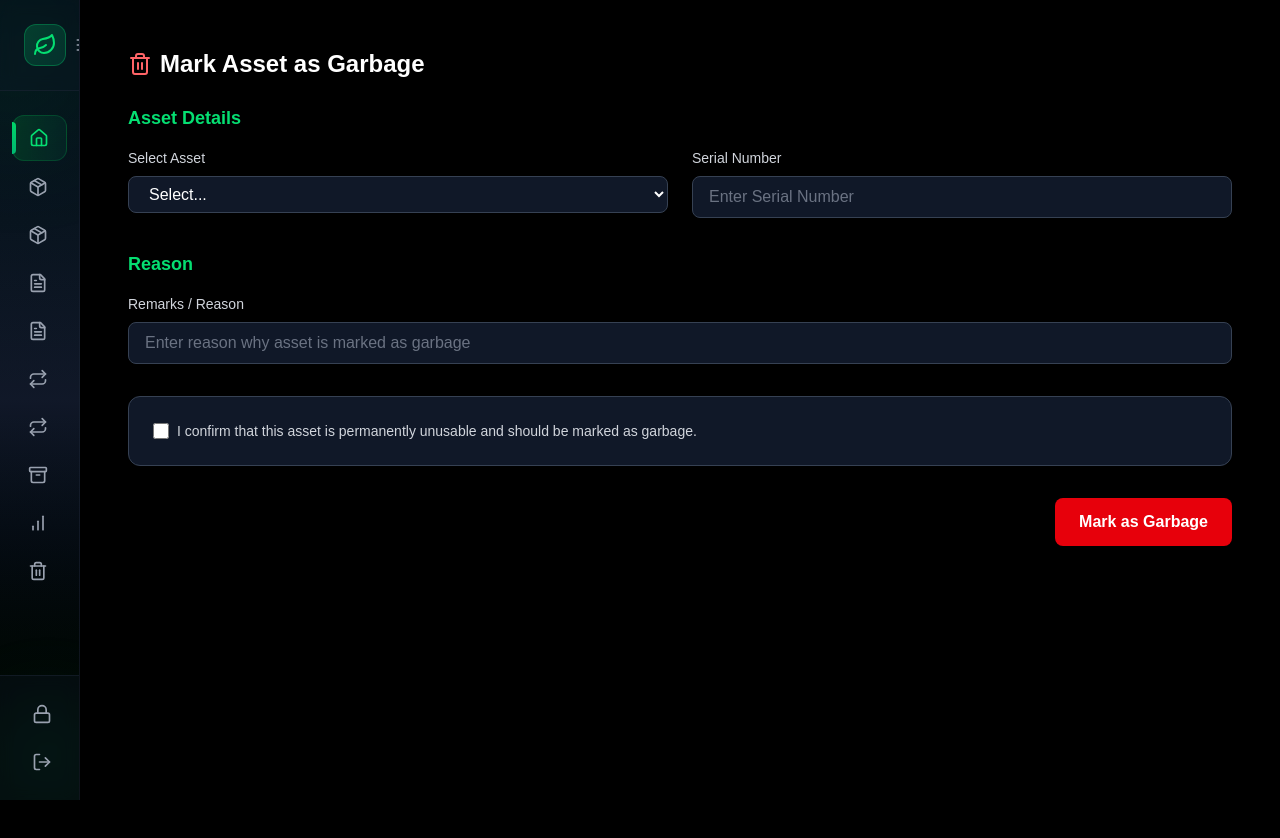
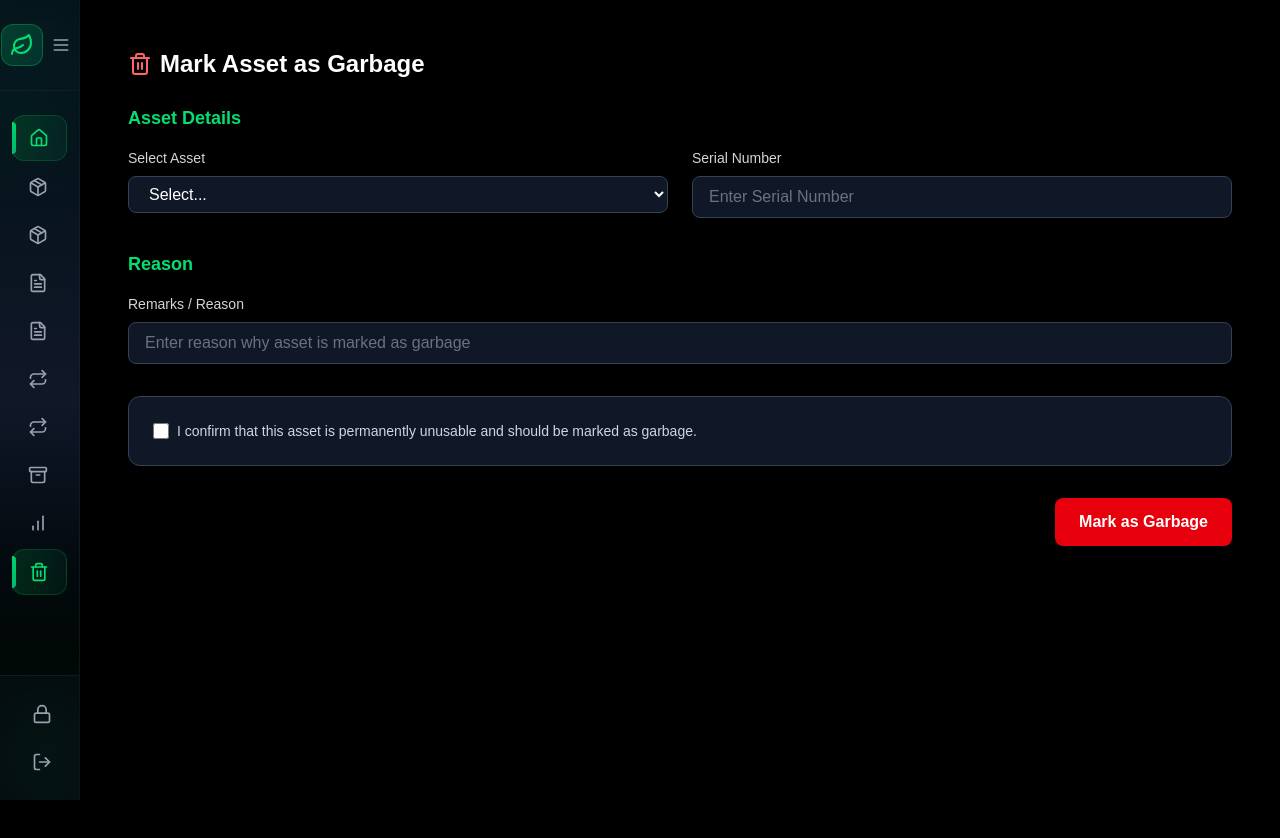
Before and after one commit to AmanBhatt0910/greenfuel-asset-management, a Next.js app: page /dashboard/garbage in a window 1280 px wide. Both pictures are taken after a click on the button 245 px from the left and 46 px from the top of the page. Shown: the top 838 px of the page. Built offline with nearby package versions, Linux system fonts and the light colour scheme.

Commit message:
Updated Sidebar to fix links issue

```diff
--- a/src/components/Sidebar.jsx
+++ b/src/components/Sidebar.jsx
@@ -1,16 +1,15 @@
 "use client";
 import { useState, useEffect } from "react";
-import { useRouter } from "next/navigation";
+import { useRouter, usePathname } from "next/navigation"; // ✅ usePathname for active state
 import {
   Home, Package, FileText, Repeat, BarChart, Trash2, Archive, Lock, Menu, LogOut, ChevronRight, Leaf
 } from "lucide-react";
 
 export default function Sidebar() {
-  // Simulated pathname for demo
-  const pathname = "/dashboard";
+  const router = useRouter();
+  const pathname = usePathname(); // ✅ get current route
   const [collapsed, setCollapsed] = useState(false);
   const [mounted, setMounted] = useState(false);
-  const router = useRouter();
 
   useEffect(() => {
     setMounted(true);
@@ -36,12 +35,11 @@ export default function Sidebar() {
 
   const handleNavigation = (href, isLogout) => {
     if (isLogout) {
-      // Handle logout logic
       console.log("Logging out...");
       localStorage.removeItem("token");
-      router.push("/");
+      router.push("/"); // ✅ logout redirect
     } else {
-      console.log(`Navigating to: ${href}`);
+      router.push(href); // ✅ real navigation
     }
   };
 
@@ -58,8 +56,11 @@ export default function Sidebar() {
       <div className="absolute top-0 right-0 w-32 h-32 bg-green-400/10 rounded-full blur-3xl"></div>
       <div className="absolute bottom-0 left-0 w-24 h-24 bg-emerald-400/10 rounded-full blur-2xl"></div>
 
-      {/* Enhanced Brand Header */}
-      <div className="relative z-10 flex items-center justify-between p-6 border-b border-gray-800/50 bg-gray-900/30 backdrop-blur-sm">
+      {/* Brand Header */}
+      <div
+        className={`relative z-10 flex items-center p-6 border-b border-gray-800/50 bg-gray-900/30 backdrop-blur-sm
+          ${collapsed ? "justify-center" : "justify-between"}`}
+      >
         {!collapsed && (
           <div className="flex items-center space-x-3">
             <div className="p-2 rounded-xl bg-gradient-to-br from-green-400/20 to-emerald-600/20 border border-green-400/30">
@@ -73,32 +74,34 @@ export default function Sidebar() {
             </div>
           </div>
         )}
+
         {collapsed && (
-          <div className="p-2 rounded-xl bg-gradient-to-br from-green-400/20 to-emerald-600/20 border border-green-400/30 mx-auto">
-            <Leaf size={24} className="text-green-400" />
+          <div className="flex-1 flex justify-center">
+            <div className="p-2 rounded-xl bg-gradient-to-br from-green-400/20 to-emerald-600/20 border border-green-400/30">
+              <Leaf size={24} className="text-green-400" />
+            </div>
           </div>
         )}
+
         <button
           onClick={() => setCollapsed(!collapsed)}
-          className="p-2 rounded-lg hover:bg-gray-800/50 transition-all duration-200 group"
+          className="p-2 rounded-lg hover:bg-gray-800/50 transition-all duration-200 group ml-auto"
         >
           <Menu size={20} className="text-gray-400 group-hover:text-green-400 transition-colors" />
         </button>
       </div>
 
-      {/* Scrollable Menu with Enhanced Styling */}
+
+      {/* Main Menu */}
       <div className="flex-1 overflow-y-auto px-3 py-6 relative z-10">
         <nav className="flex flex-col gap-1 mb-8">
           {menu.map((item, i) => {
             const isActive = pathname === item.href || pathname.startsWith(item.href);
-
             return (
               <div key={i} className="relative group">
-                {/* Active indicator */}
                 {isActive && (
                   <div className="absolute left-0 top-1/2 transform -translate-y-1/2 w-1 h-8 bg-gradient-to-b from-green-400 to-emerald-500 rounded-r-full"></div>
                 )}
-
                 <button
                   onClick={() => handleNavigation(item.href)}
                   className={`w-full flex items-center gap-3 px-4 py-3 rounded-xl transition-all duration-200 group relative overflow-hidden
@@ -108,27 +111,12 @@ export default function Sidebar() {
                         : "hover:bg-gray-800/40 hover:text-green-400 text-gray-300"
                     }`}
                 >
-                  {/* Icon */}
-                  <div className={`flex-shrink-0 ${isActive ? 'text-green-400' : 'text-gray-400 group-hover:text-green-400'} transition-colors`}>
+                  <div className={`flex-shrink-0 ${isActive ? "text-green-400" : "text-gray-400 group-hover:text-green-400"} transition-colors`}>
                     {item.icon}
                   </div>
-
-                  {/* Text */}
-                  {!collapsed && (
-                    <span className="text-sm font-medium truncate">{item.name}</span>
-                  )}
-
-                  {/* Hover arrow */}
+                  {!collapsed && <span className="text-sm font-medium truncate">{item.name}</span>}
                   {!collapsed && !isActive && (
                     <ChevronRight size={16} className="ml-auto opacity-0 group-hover:opacity-100 transform translate-x-2 group-hover:translate-x-0 transition-all duration-200 text-green-400" />
-                  )}
-
-                  {/* Tooltip for collapsed state */}
-                  {collapsed && (
-                    <div className="absolute left-full ml-2 px-3 py-2 bg-gray-800 text-white text-sm rounded-lg opacity-0 group-hover:opacity-100 transition-opacity duration-200 pointer-events-none whitespace-nowrap z-50 border border-gray-700">
-                      {item.name}
-                      <div className="absolute left-0 top-1/2 transform -translate-x-1 -translate-y-1/2 w-2 h-2 bg-gray-800 rotate-45 border-l border-b border-gray-700"></div>
-                    </div>
                   )}
                 </button>
               </div>
@@ -137,18 +125,16 @@ export default function Sidebar() {
         </nav>
       </div>
 
-      {/* Enhanced Account Section */}
+      {/* Account Section */}
       <div className="relative z-10 p-4 border-t border-gray-800/50 bg-gray-900/30 backdrop-blur-sm">
         <nav className="flex flex-col gap-1">
           {accountMenu.map((item, i) => {
             const isActive = pathname === item.href;
             return (
               <div key={i} className="relative group">
-                {/* Active indicator */}
                 {isActive && (
                   <div className="absolute left-0 top-1/2 transform -translate-y-1/2 w-1 h-8 bg-gradient-to-b from-green-400 to-emerald-500 rounded-r-full"></div>
                 )}
-
                 <button
                   onClick={() => handleNavigation(item.href, item.isLogout)}
                   className={`w-full flex items-center gap-3 px-4 py-3 rounded-xl transition-all duration-200 group relative overflow-hidden
@@ -160,43 +146,20 @@ export default function Sidebar() {
                         : "hover:bg-gray-800/40 hover:text-green-400 text-gray-300"
                     }`}
                 >
-                  {/* Icon */}
                   <div className={`flex-shrink-0 transition-colors ${
                     isActive
-                      ? 'text-green-400'
+                      ? "text-green-400"
                       : item.isLogout
-                      ? 'text-gray-400 group-hover:text-red-400'
-                      : 'text-gray-400 group-hover:text-green-400'
+                      ? "text-gray-400 group-hover:text-red-400"
+                      : "text-gray-400 group-hover:text-green-400"
                   }`}>
                     {item.icon}
                   </div>
-
-                  {/* Text */}
-                  {!collapsed && (
-                    <span className="text-sm font-medium truncate">{item.name}</span>
-                  )}
-
-                  {/* Hover arrow */}
+                  {!collapsed && <span className="text-sm font-medium truncate">{item.name}</span>}
                   {!collapsed && !isActive && (
                     <ChevronRight size={16} className={`ml-auto opacity-0 group-hover:opacity-100 transform translate-x-2 group-hover:translate-x-0 transition-all duration-200 ${
-                      item.isLogout ? 'text-red-400' : 'text-green-400'
+                      item.isLogout ? "text-red-400" : "text-green-400"
                     }`} />
-                  )}
-
-                  {/* Tooltip for collapsed state */}
-                  {collapsed && (
-                    <div className={`absolute left-full ml-2 px-3 py-2 text-white text-sm rounded-lg opacity-0 group-hover:opacity-100 transition-opacity duration-200 pointer-events-none whitespace-nowrap z-50 border ${
-                      item.isLogout
-                        ? 'bg-red-800/90 border-red-700'
-                        : 'bg-gray-800 border-gray-700'
-                    }`}>
-                      {item.name}
-                      <div className={`absolute left-0 top-1/2 transform -translate-x-1 -translate-y-1/2 w-2 h-2 rotate-45 border-l border-b ${
-                        item.isLogout
-                          ? 'bg-red-800/90 border-red-700'
-                          : 'bg-gray-800 border-gray-700'
-                      }`}></div>
-                    </div>
                   )}
                 </button>
               </div>
@@ -205,7 +168,7 @@ export default function Sidebar() {
         </nav>
       </div>
 
-      {/* Enhanced Version Badge */}
+      {/* Version Badge */}
       {!collapsed && (
         <div className="relative z-10 p-4">
           <div className="text-center">
```
